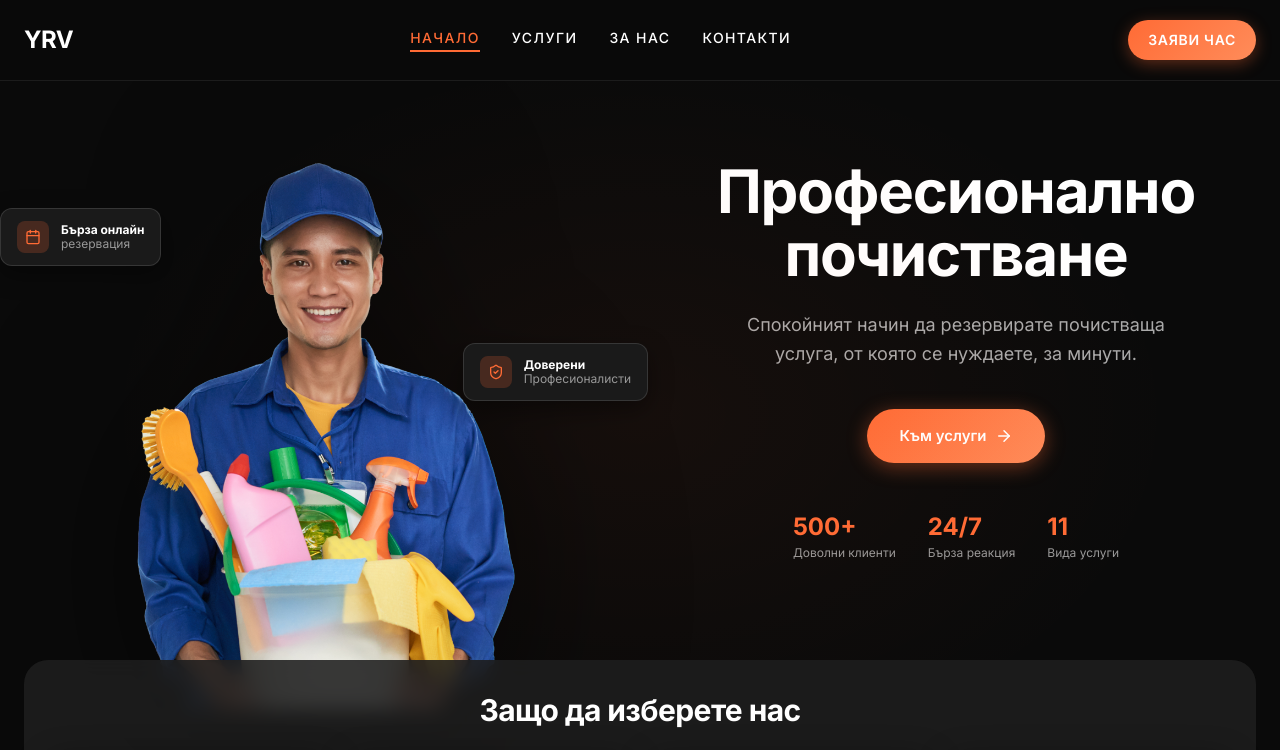
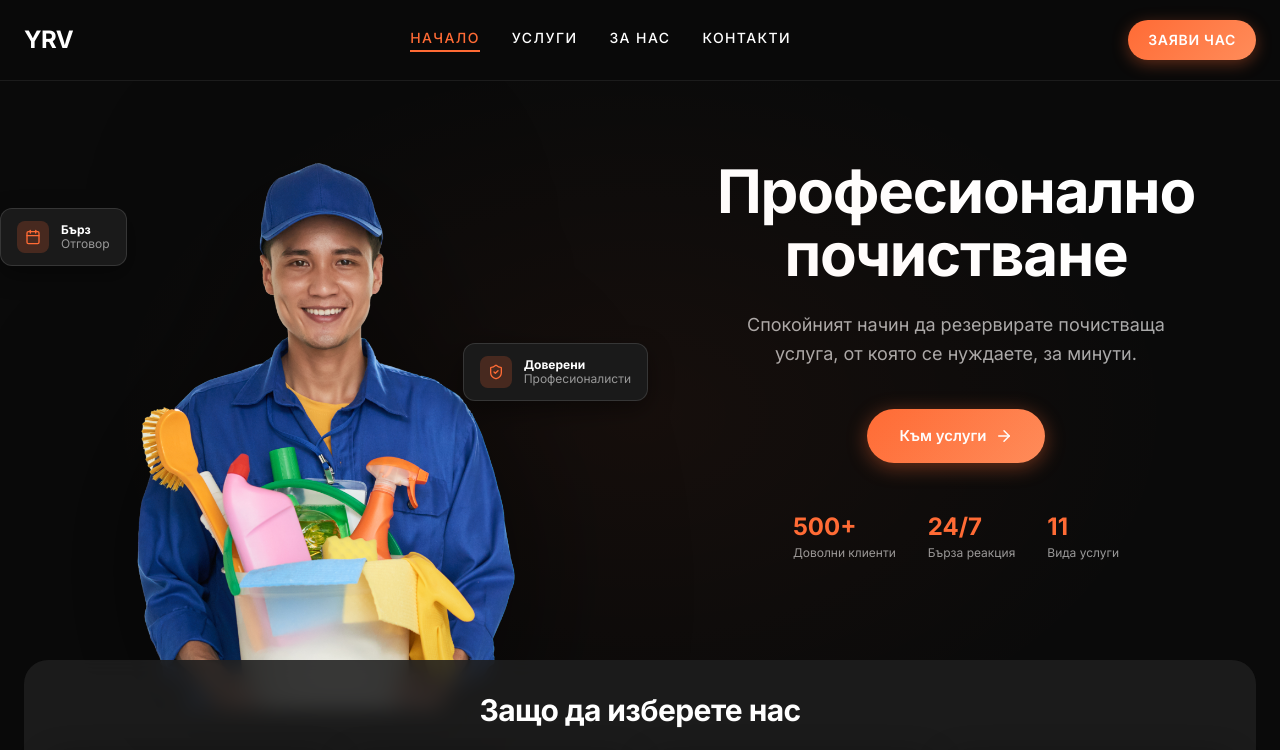
Before and after one commit to Ivaka12322/YRV_Cleaning, a React (Vite) app: page / in a window 1280 px wide. Shown: the top 750 px of the page. Built offline with nearby package versions, Linux system fonts and the light colour scheme.

Commit message:
Updated HomePage.tsx

```diff
--- a/src/pages/HomePage.tsx
+++ b/src/pages/HomePage.tsx
@@ -106,8 +106,8 @@ export default function HomePage() {
                   <Calendar size={16} color="#FF6B35" />
                 </div>
                 <div>
-                  <p className="text-xs font-bold text-white leading-none">Бърза онлайн</p>
-                  <p className="text-xs text-gray-500 leading-none mt-0.5">резервация</p>
+                  <p className="text-xs font-bold text-white leading-none">Бърз</p>
+                  <p className="text-xs text-gray-500 leading-none mt-0.5">Отговор</p>
                 </div>
               </div>
 
```
